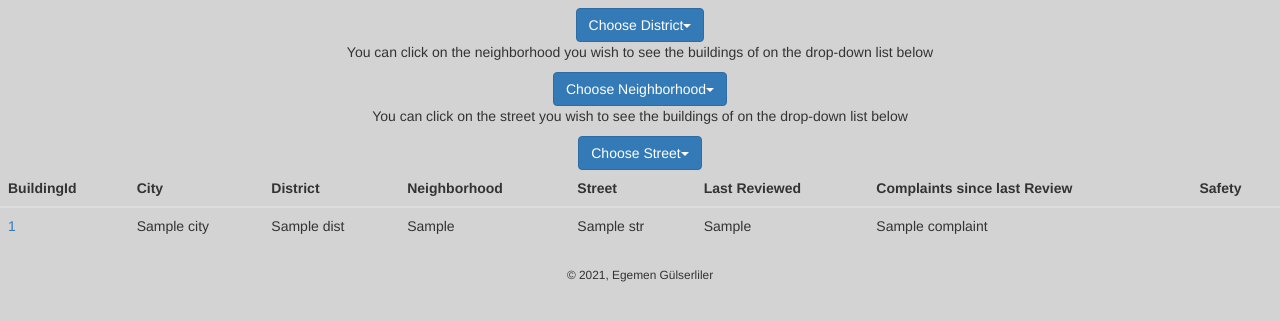
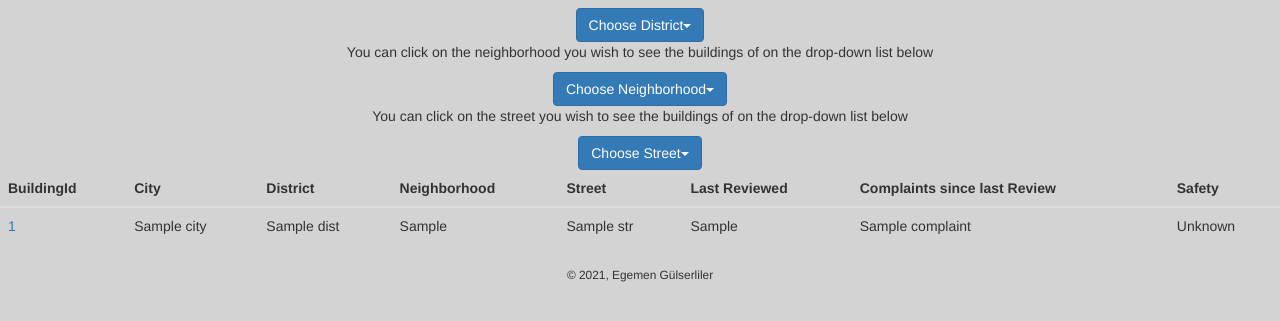
Before and after one commit to gulserliler18/db1, a Flask app: template templates/buildings.html in a window 1280 px wide. Shown: the part 204-525 px from the top of the page. Run offline with Flask 2, Linux system fonts and the light colour scheme; the template is opened without the code that fills it: most values are stand-ins (such as "Sample title", 1, 10 or a date in 2020); some libraries are stand-ins or nearby versions.

Commit message:
Update buildings.html

```diff
--- a/templates/buildings.html
+++ b/templates/buildings.html
@@ -64,7 +64,7 @@
         <tbody style="text-align: left">
         {% for Building in bs %}
         <tr{% if Building.Safety == 1 %} class="success" {% elif Building.Safety == -1 %} class="danger" {% endif %}>
-            <td><a href="{{ url_for('building', buildingid=Building.BuildingId) }}">{{ Building.BuildingId }}</a></td><td>{{Building.City}}</td><td>{{Building.Dist}}</td><td>{{Building.Nh}}</td><td>{{Building.Str}}</td><td>{{Building.LR}}</td><td>{{Building.Complaint}}</td><td>{% if Building.Safety==1 %} Safe {% elif Building.Safety==-1 %} Unsafe{% endif %}</td>
+            <td><a href="{{ url_for('building', buildingid=Building.BuildingId) }}">{{ Building.BuildingId }}</a></td><td>{{Building.City}}</td><td>{{Building.Dist}}</td><td>{{Building.Nh}}</td><td>{{Building.Str}}</td><td>{{Building.LR}}</td><td>{{Building.Complaint}}</td><td>{% if Building.Safety==1 %} Safe {% elif Building.Safety==-1 %} Unsafe{% else %}Unknown{% endif %}</td>
         </tr>
         {% endfor %}
         </tbody>
```
